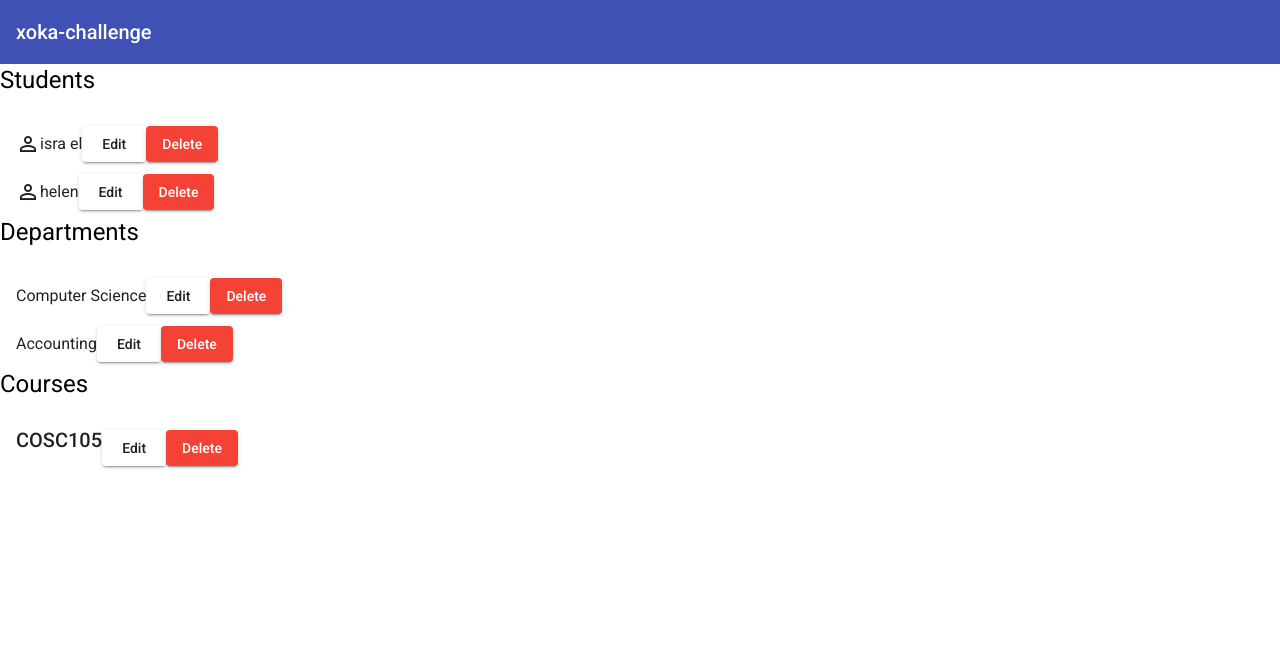
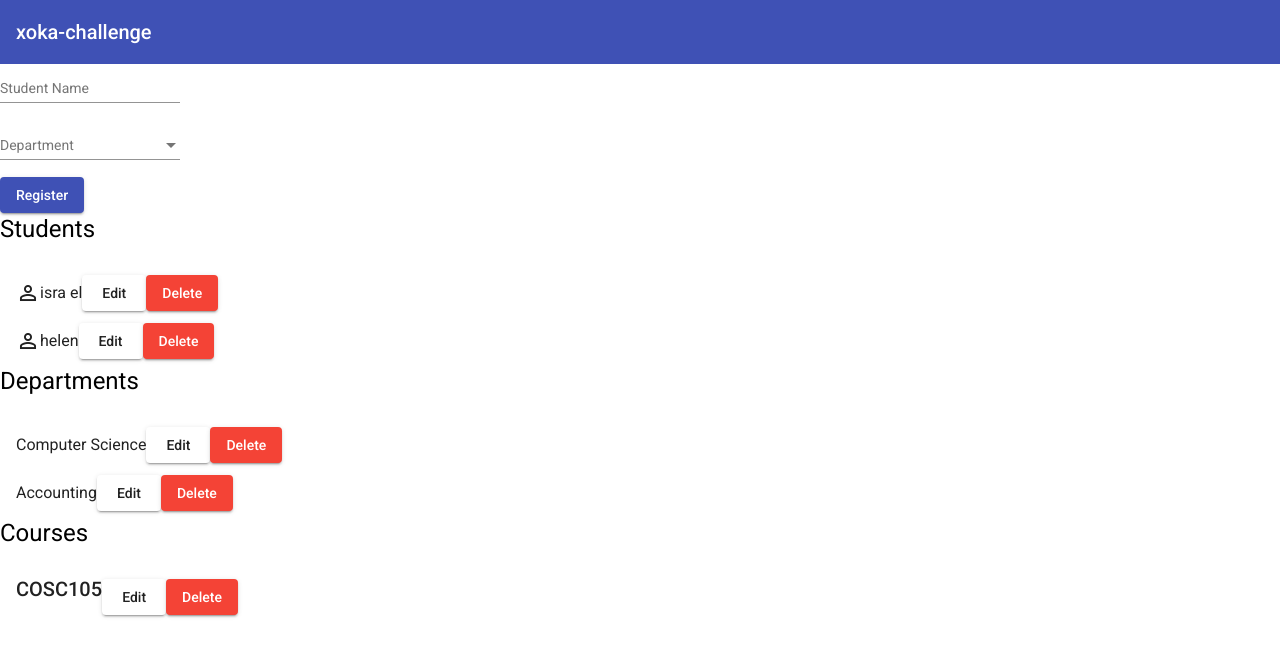
Before and after one commit to vernu/xoka-angular-challenge, an Angular app: page / in a window 1280 px wide. Shown: the top 656 px of the page. Built offline with nearby package versions, Linux system fonts and the light colour scheme.

Commit message:
register student form

```diff
--- a/src/app/app.component.html
+++ b/src/app/app.component.html
@@ -6,6 +6,7 @@
   </mat-toolbar>
 
   <div>
+    <app-student-register-form></app-student-register-form>
     <app-student-list></app-student-list>
     <app-department-list></app-department-list>
     <app-course-list></app-course-list>
--- /dev/null
+++ b/src/app/components/student-register-form/student-register-form.component.html
@@ -0,0 +1,30 @@
+<div>
+  <form>
+    <mat-form-field>
+      <mat-label>Student Name</mat-label>
+      <input
+        matInput
+        [(ngModel)]="name"
+        name="name"
+        placeholder="Enter student's name"
+        value=""
+      />
+    </mat-form-field>
+
+    <br />
+
+    <mat-form-field>
+      <mat-label>Department</mat-label>
+      <mat-select>
+        <mat-option *ngFor="let dep of allDepartments" [value]="dep.name">
+          {{ dep.name }}
+        </mat-option>
+      </mat-select>
+    </mat-form-field>
+    <br />
+
+    <button mat-raised-button color="primary" (click)="registerStudent()">
+      Register
+    </button>
+  </form>
+</div>
--- /dev/null
+++ b/src/app/components/student-register-form/student-register-form.component.ts
@@ -0,0 +1,25 @@
+import { Component, OnInit } from '@angular/core';
+import { Department } from 'src/app/models/department';
+import { DepartmentService } from 'src/app/services/department.service';
+
+@Component({
+  selector: 'app-student-register-form',
+  templateUrl: './student-register-form.component.html',
+  styleUrls: ['./student-register-form.component.css'],
+})
+export class StudentRegisterFormComponent implements OnInit {
+  allDepartments: Department[];
+
+  name: String;
+  department: Department;
+
+  constructor(private departmentService: DepartmentService) {
+    this.allDepartments = departmentService.getDepartments();
+  }
+
+  ngOnInit(): void {}
+
+  registerStudent() {
+    console.log(this.name);
+  }
+}
--- a/src/app/models/department.ts
+++ b/src/app/models/department.ts
@@ -1,4 +1,3 @@
 export class Department {
-  code: string;
   name: string;
 }
--- a/src/app/services/department.service.ts
+++ b/src/app/services/department.service.ts
@@ -9,11 +9,9 @@ export class DepartmentService {
 
   departments: Department[] = [
     {
-      code: 'cs',
       name: 'Computer Science',
     },
     {
-      code: 'acc',
       name: 'Accounting',
     },
   ];
--- a/src/app/services/student.service.ts
+++ b/src/app/services/student.service.ts
@@ -12,7 +12,6 @@ export class StudentService {
       name: 'isra el',
       sex: 'male',
       department: {
-        code: 'cs',
         name: 'Computer Science',
       },
     },
@@ -21,7 +20,6 @@ export class StudentService {
       sex: 'female',
 
       department: {
-        code: 'acc',
         name: 'Accounting',
       },
     },
```
Also changed, not shown: src/app/app.module.ts (+16 -1 lines), src/app/components/student-register-form/student-register-form.component.css (added), 1 other file (tests, documents, lock files or other folders).
